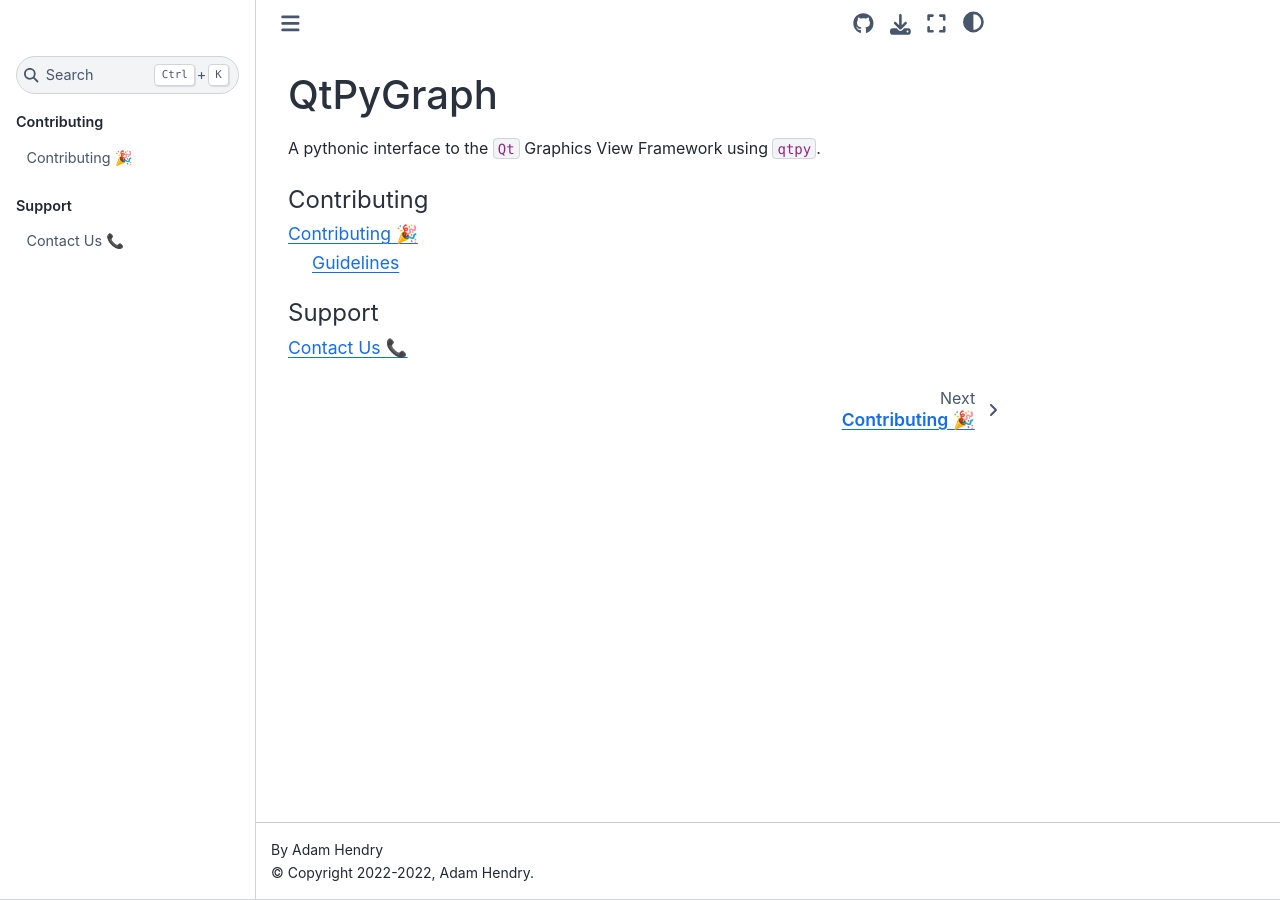
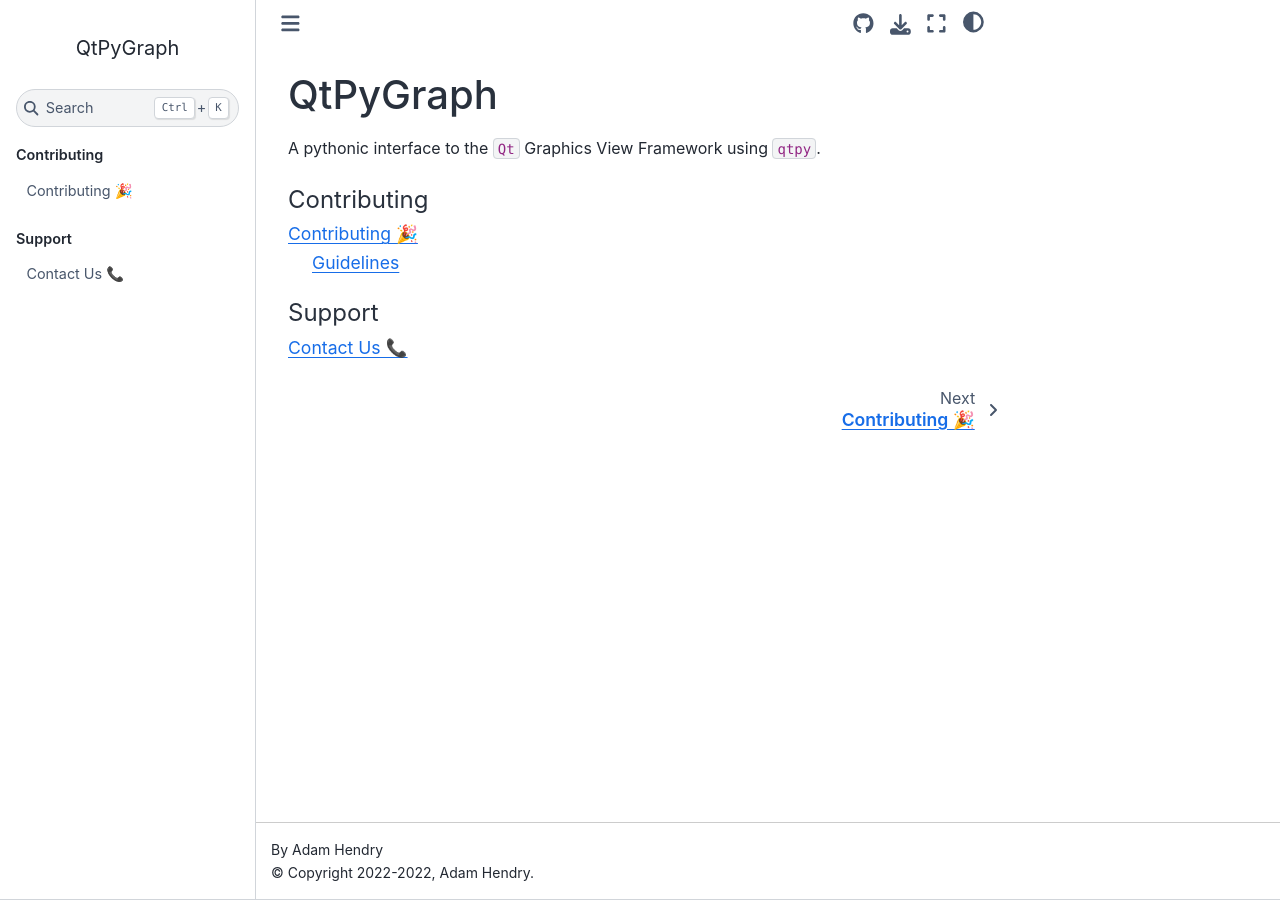
Before and after one commit to adam-grant-hendry/qtpygraph, a Sphinx documentation site: the page built from docs/source/index.rst, in a window 1280 px wide. Built offline with Sphinx 7.4.7 and the Sphinx Book theme 1.1.4, drawn with Linux system fonts in a browser that asks for light colours.

Commit message:
📚 docs(index): add `html_title`
The title goes above the search bar. Enables easier navigation as users can click it to get back to home.

```diff
--- a/docs/source/conf.py
+++ b/docs/source/conf.py
@@ -77,7 +77,7 @@
 # String appended to project name with hyphen in ``<title>`` tag of individual pages and
 # used in the navigation bar as the “topmost” element. It defaults to '<project>
 # v<revision> documentation'. Remove so only project name appears in title.
-html_title = ''
+html_title = 'QtPyGraph'
 
 html_short_title = project
 
```
